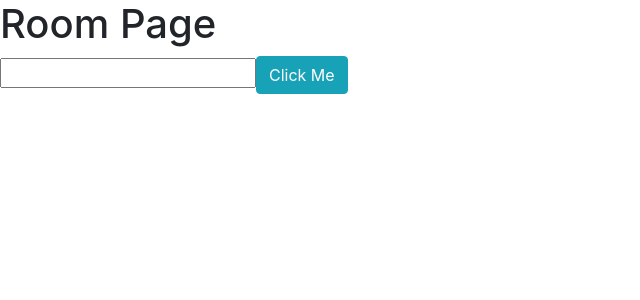
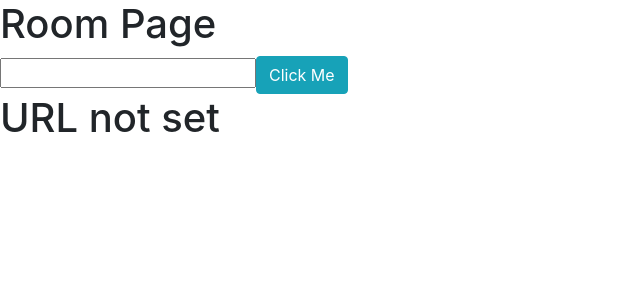
Before and after one commit to JungleEngine/staywithmeaftercrisis-client, a React (Create React App) app: page /room/1 in a window 1280 px wide. Shown: the top 300 px of the page, without its empty margins (0-640 px from the left). Built offline with nearby package versions, Linux system fonts and the light colour scheme; no server answers.

Commit message:
view video based on sent url

```diff
--- a/src/App.js
+++ b/src/App.js
@@ -1,13 +1,11 @@
 import React, { Component } from "react";
 import { BrowserRouter as Router, Route, Switch } from "react-router-dom";
 import Room from "./components/room";
-import VideoPlayer from "./components/videoPlayer";
-import { VIDEO_PLAYER_ACTIONS } from "./constants/videoPlayerActions";
 
 class App extends Component {
   constructor(props) {
     super(props);
-    this.videoPlayerRef = React.createRef();
+
     this.state = {
       tmpCalledPause: 0,
       Player: {
@@ -20,7 +18,6 @@ class App extends Component {
     };
 
     // Bind functions that needs reference to this
-    this.handleVideoPlayerEvents = this.handleVideoPlayerEvents.bind(this);
     this.pauseVideo = this.pauseVideo.bind(this);
     this.playVideo = this.playVideo.bind(this);
   }
@@ -41,13 +38,6 @@ class App extends Component {
       </div>
     );
   }
-  handleVideoPlayerEvents(action, data) {
-    console.log(`Event handler called from videoPlayer with action:${action}`);
-    if (!this.state.tmpCalledPause && action === VIDEO_PLAYER_ACTIONS.PLAY) {
-      this.setState({ tmpCalledPause: 1 });
-      this.pauseVideo();
-    }
-  }
 
   // TODO: We will use seek instead, or seek then pause
   pauseVideo() {
--- a/src/components/room.jsx
+++ b/src/components/room.jsx
@@ -1,6 +1,8 @@
 import React, { Component } from "react";
 import io from "socket.io-client";
 import RoomForm from "./roomForm";
+import VideoPlayer from "./videoPlayer";
+import { VIDEO_PLAYER_ACTIONS } from "./../constants/videoPlayerActions";
 
 // To be added as props.
 // const SOCKET_URL = "http://127.0.0.1:8090";
@@ -12,7 +14,7 @@ class Room extends Component {
       socket: null,
       url: null,
     };
-
+    this.videoPlayerRef = React.createRef();
     // Can be replaced by ()=> function as it binds this to Room Object
     this.eventHandlers = {
       connect: this.handleConnect.bind(this),
@@ -21,6 +23,8 @@ class Room extends Component {
     };
     this.handleSubmitForm = this.handleSubmitForm.bind(this);
     this.sendToServer = this.sendToServer.bind(this);
+    this.handleVideoPlayerEvents = this.handleVideoPlayerEvents.bind(this);
+    this.renderVideoPlayer = this.renderVideoPlayer.bind(this);
   }
 
   componentDidMount() {
@@ -43,6 +47,22 @@ class Room extends Component {
     console.log("received url:", data);
     this.setState({ url: data.url });
   }
+  getVideoID() {
+    let url = this.state.url;
+    if (!url) {
+      return null;
+    }
+    let vidID;
+    let rx = /^.*(?:(?:youtu\.be\/|v\/|vi\/|u\/\w\/|embed\/)|(?:(?:watch)?\?v(?:i)?=|&v(?:i)?=))([^#&?]*).*/;
+
+    vidID = url.match(rx);
+    if (vidID) {
+      return vidID[1];
+    } else {
+      console.log("unable to parse youtube video: ", url);
+      return null;
+    }
+  }
   update(data) {
     console.log("received update action: ", data);
   }
@@ -64,11 +84,33 @@ class Room extends Component {
   sendToServer(channel, data) {
     this.state.socket.emit(channel, data);
   }
+  handleVideoPlayerEvents(action, data) {
+    console.log(`Event handler called from videoPlayer with action:${action}`);
+    if (!this.state.tmpCalledPause && action === VIDEO_PLAYER_ACTIONS.PLAY) {
+      this.setState({ tmpCalledPause: 1 });
+      this.pauseVideo();
+    }
+  }
+  renderVideoPlayer() {
+    if (this.state.url) {
+      return (
+        <VideoPlayer
+          ref={this.videoPlayerRef}
+          key="videoPlayer"
+          handleEvents={this.handleVideoPlayerEvents}
+          videoId={this.getVideoID()}
+        />
+      );
+    } else {
+      return <h1>URL not set</h1>;
+    }
+  }
   render() {
     return (
       <div>
         <h1>Room Page</h1>
         <RoomForm key="urlbtn" submit={this.handleSubmitForm} />
+        {this.renderVideoPlayer()}
       </div>
     );
   }
--- a/src/components/videoPlayer.jsx
+++ b/src/components/videoPlayer.jsx
@@ -1,6 +1,6 @@
 import React, { Component } from "react";
 import YouTube from "react-youtube";
-import {VIDEO_PLAYER_ACTIONS} from './../constants/videoPlayerActions'
+import { VIDEO_PLAYER_ACTIONS } from "./../constants/videoPlayerActions";
 
 class VideoPlayer extends Component {
   constructor(props) {
@@ -21,17 +21,18 @@ class VideoPlayer extends Component {
         height: "390",
         width: "640",
         playerVars: {
-          autoplay: 0
-        }
-      }
+          autoplay: 0,
+        },
+      },
     };
   }
   state = {};
   render() {
     return (
       <YouTube
+        key="vid"
         ref={this.videoPlayerRef}
-        videoId="2g811Eo7K8U"
+        videoId={this.props.videoId}
         opts={this.state.videoPlayer}
         onReady={this.onReady}
         onPlay={this.onPlay}
@@ -54,13 +55,14 @@ class VideoPlayer extends Component {
   }
 
   onStateChange(event) {
-    this.props.handleEvents(VIDEO_PLAYER_ACTIONS.STATE_CHANGED, { event: event });
+    this.props.handleEvents(VIDEO_PLAYER_ACTIONS.STATE_CHANGED, {
+      event: event,
+    });
   }
 
   pause(caller) {
     console.log("Pause called from room manager");
     this.videoPlayerRef.current.internalPlayer.pauseVideo();
-
   }
 
   play(caller) {
```
